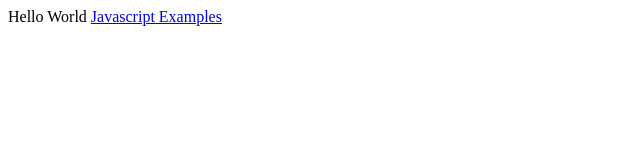
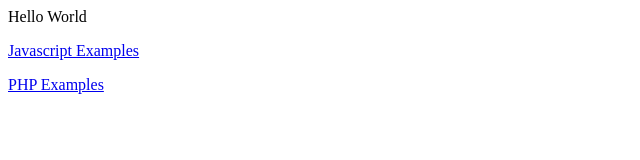
Before and after one commit to behappyyoung/behappyyoung.github.io, a plain HTML site: page index.html in a window 1280 px wide. Shown: the whole page, without its empty margins (0-640 px from the left). Drawn offline with Linux system fonts and the light colour scheme.

Commit message:
Update index.html

```diff
--- a/index.html
+++ b/index.html
@@ -1,3 +1,7 @@
 Hello World
-
-<a href="http://javascript.ypark.org/" > Javascript Examples </a>
+<p>
+  <a href="http://javascript.ypark.org/" > Javascript Examples </a>
+</p>
+<p>
+  <a href="http://php.ypark.org/" > PHP Examples </a>
+</p>
```
